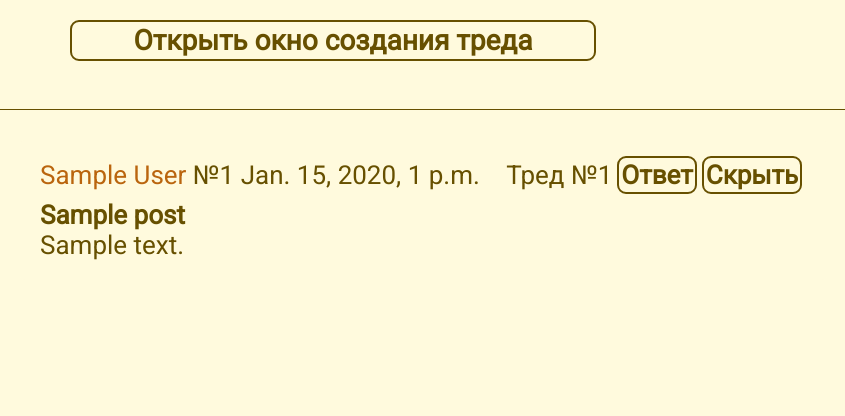
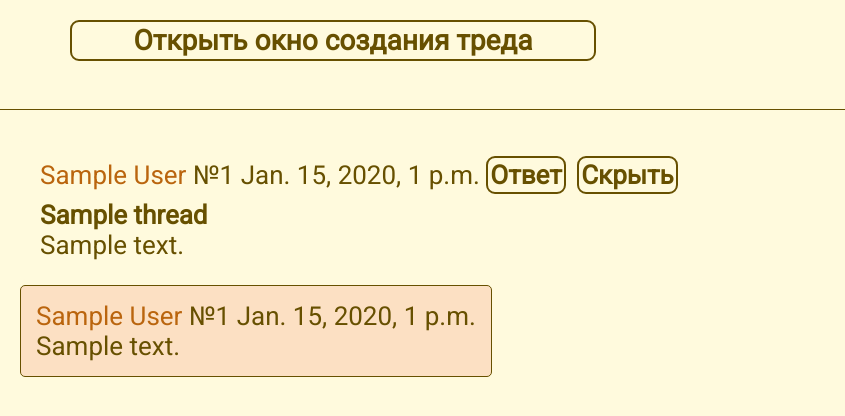
Before and after one commit to nov3o/imageboard, a Django app: page / in a window 1280 px wide. Shown: the part 147-563 px from the top of the page, without its empty margins (0-845 px from the left). Run offline with Django 3.2, Linux system fonts and the light colour scheme; tables that the repository leaves empty hold one stand-in row (values such as "Sample post"); some libraries are stand-ins or nearby versions.

Commit message:
Rebuilt model

```diff
--- a/board/forms.py
+++ b/board/forms.py
@@ -1,15 +1,15 @@
 from django import forms
-from .models import Post
+from .models import Thread, Post
+
+class ThreadForm(forms.ModelForm):
+	text = forms.CharField(label='Текст', widget=forms.Textarea, error_messages={'required': 'Текст обязателен'})
+	title = forms.CharField(label='Заголовок', required=False)
+
+	class Meta:
+		model = Thread
+		fields = ('author', 'title', 'text',)
 
 class PostForm(forms.ModelForm):
-	text = forms.CharField(label='Текст', widget=forms.Textarea, error_messages={'required': 'Текст обязателен'})
-	title = forms.CharField(label='Заголовок', required=True, error_messages={'required': 'Заголовок обязателен'})
-
-	class Meta:
-		model = Post
-		fields = ('author', 'title', 'text',)
-
-class Reply(forms.ModelForm):
 	text = forms.CharField(label='Текст', widget=forms.Textarea, error_messages={'required': 'Текст обязателен'})
 
 	class Meta:
--- a/board/models.py
+++ b/board/models.py
@@ -1,6 +1,7 @@
 from django.db import models
 from django.utils import timezone
 
+"""
 class Post(models.Model):
 	author = models.CharField('Имя', max_length=70, blank=True)
 	title = models.CharField(max_length=100, null=True)
@@ -18,3 +19,27 @@ class Post(models.Model):
 
 	def __str__(self):
 		return self.title
+"""
+
+class Thread(models.Model):
+	author = models.CharField('Имя', max_length=70, blank=True) #maybe i should remove null
+	title = models.CharField(max_length=100, blank=True, null=True) #maybe i should remove blank
+	text = models.TextField()
+	published_date = models.DateTimeField(
+		blank=True, null=True) #maybe I should remove blank and null
+	last_publish = models.DateTimeField(
+		blank=True, null=True) #maybe I should add edit=True
+
+	def __str__(self):
+		return self.title
+
+class Post(models.Model):
+	author = models.CharField('Имя', max_length=70, blank=True)
+	text = models.TextField()
+	published_date = models.DateTimeField(
+		blank=True, null=True) #maybe I should remove blank and null
+	thread_id = models.IntegerField(
+		blank=True, null=True) #maybe I should remove blank and null
+
+	def __str__(self):
+		return self.text
--- a/board/static/css/style.css
+++ b/board/static/css/style.css
@@ -49,8 +49,8 @@ form td * {
 }
 
 form td:first-child {
-    text-align:  right;
-    position:  relative;
+    text-align: right;
+    position: relative;
 }
 
 input, textarea {
@@ -93,7 +93,7 @@ button.save {
 	font-size: 26px;
 }
 
-.post:first-child {
+.op {
 	border: none;
 	padding: 20px;
 	margin-top: 0;
--- a/board/templates/board/post_list.html
+++ b/board/templates/board/post_list.html
@@ -32,19 +32,31 @@
 					<button type="submit" class="bttn save">Создать тред</button>
 				</form>
 			</div>
-			{% for thread in posts %}
+			{% for op, posts in pairs %}
 				<div class="thread">
-					{% for post in thread %}
+					<div class="post op">
+						<p class="info">
+							<span class="name">{{ op.author }}</span>
+							<span class="number">№{{ op.id }}</span>
+							<span class="date">{{ op.published_date }}</span>
+							<a class="bttn" href="{% url 'thread_page' op.id %}">Ответ</a>
+							<span class="bttn hide-thread">Скрыть</span>
+						</p>
+						<p class="title"><b>{{ op.title }}</b></p>
+						<p>{{ op.text }}</p>
+					</div>
+					<br>
+					{% for post in posts %}
 						<div class="post">
-							<p class="info"><span class="name">{{ post.author }}</span><span class="number">  №{{ post.pk }}</span><span class="date">  {{ post.published_date }}</span>
-							{% if thread|first == post %}
-								<span class="thread-number">Тред №{{ post.thrd }}</span><a class="bttn" href="{% url 'thread_page' post.thrd %}">Ответ</a><span class="bttn hide-thread">Скрыть</span></p>
-								<p class="title"><b>{{ post.title }}</b></p>
-							{% endif %}
+							<p class="info">
+								<span class="name">{{ post.author }}</span>
+								<span class="number">№{{ post.id }}</span>
+								<span class="date">{{ post.published_date }}</span>
 							<p>{{ post.text }}</p>
 						</div>
 						<br>
 					{% endfor %}
+					<br>
 				</div>
 			{% endfor %}
 		</div>
--- a/board/urls.py
+++ b/board/urls.py
@@ -3,5 +3,5 @@ from . import views
 
 urlpatterns = [
 	url(r'^$', views.post_list, name='post_list'),
-	url(r'^(?P<thrd>[0-9]+)/$', views.thread_page, name='thread_page'),
+	url(r'^(?P<thread_id>[0-9]+)/$', views.thread_page, name='thread_page'),
 ]
--- a/board/views.py
+++ b/board/views.py
@@ -1,25 +1,28 @@
 from django.shortcuts import render
 from django.utils import timezone
-from .models import Post
-from .forms import PostForm, Reply
+from .models import Thread, Post
+from .forms import ThreadForm, PostForm
 from django.shortcuts import render, redirect
 
 def post_list(request):
 	if request.method == "POST":
-		form = PostForm(request.POST)
+		form = ThreadForm(request.POST)
 		if form.is_valid():
 			thread = form.save(commit=False)
 			if thread.author == '':
 				thread.author = 'Товарищ'
 			thread.published_date = timezone.now()
 			thread.save()
-			thread.thrd = thread.id
-			thread.save(update_fields=['thrd', 'author'])
-			return redirect('thread_page', thrd=thread.thrd)
+			return redirect('thread_page', thread_id=thread.id)
 	else:
-		form = PostForm()
+		form = ThreadForm()
 
-	posts = Post.objects.all()
+	#threads = Thread.objects.all()
+	#posts = Post.objects.all()
+	pairs = [ [thread, Post.objects.filter(thread_id=thread.id)] for thread in Thread.objects.all() ]
+	# pairs is list of [ op-post, [post-in-thread-except-of-op-post-list] ]
+	#later change all() to ord_by('last_pub')
+	"""
 	thrd_list = list(set([i.thrd for i in posts]))
 	last_pk_list = []
 	for i in thrd_list:
@@ -32,25 +35,27 @@ def post_list(request):
 	posts = []
 	for i in sorted_thrd:
 		posts.append(Post.objects.filter(thrd=i))
-	return render(request, 'board/post_list.html', {'posts': posts, 'form': form})
+	"""
+	return render(request, 'board/post_list.html', {'form': form, 'pairs': pairs})
+	#I'll extend QuerySet later
 
-def thread_page(request, thrd):
-	posts = Post.objects.filter(thrd=thrd)
+def thread_page(request, thread_id):
+	posts = Post.objects.filter(thread_id=thread_id)
 
 	if request.method == "POST":
-		form = Reply(request.POST)
+		form = PostForm(request.POST)
 		if form.is_valid():
+			#Добавить изменение last_pub
 			new_post = form.save(commit=False)
 			if new_post.author == '':
 				new_post.author = 'Товарищ'
-			if new_post.title == None:
-				new_post.title = ''
 			new_post.published_date = timezone.now()
+			new_post.thread_id = thread_id
 			new_post.save()
-			new_post.thrd = thrd
-			new_post.save(update_fields=['thrd', 'author'])
-			return redirect('thread_page', thrd=thrd)
+			return redirect('thread_page', thread_id=thread_id)
 	else:
-		form = Reply()
+		form = PostForm()
 
-	return render(request, 'board/thread_page.html', {'posts': posts, 'form': form, 'thrd': thrd})
+	return render(request, 'board/thread_page.html',
+		{'posts': posts, 'form': form, 'thread_id': thread_id}
+	)
```
Also changed, not shown: board/templates/board/thread_page.html (+4 -4 lines), board/migrations/0001_initial.py (deleted), board/migrations/0002_remove_post_thread.py (deleted), board/migrations/0003_post_thrd.py (deleted), board/migrations/__init__.py (deleted).
